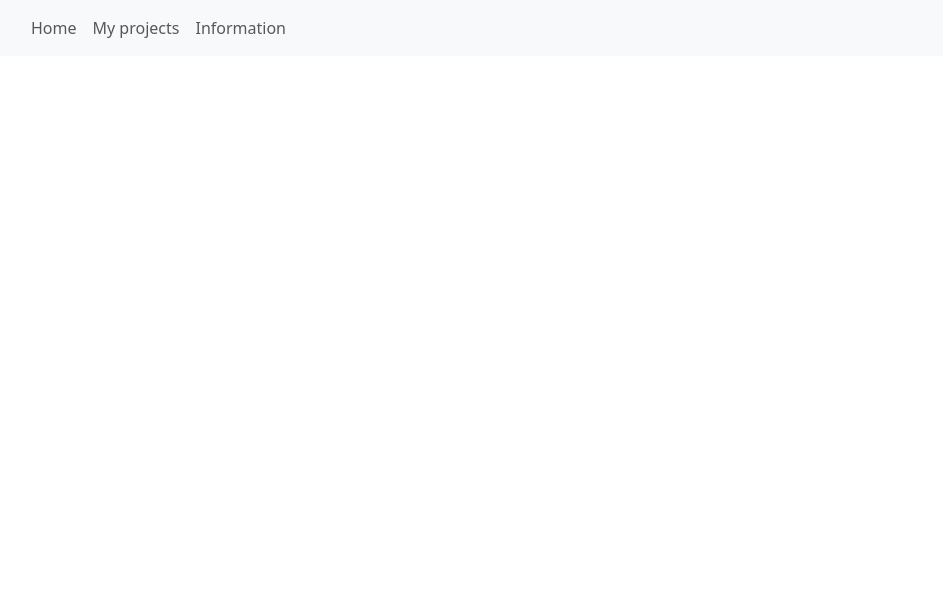
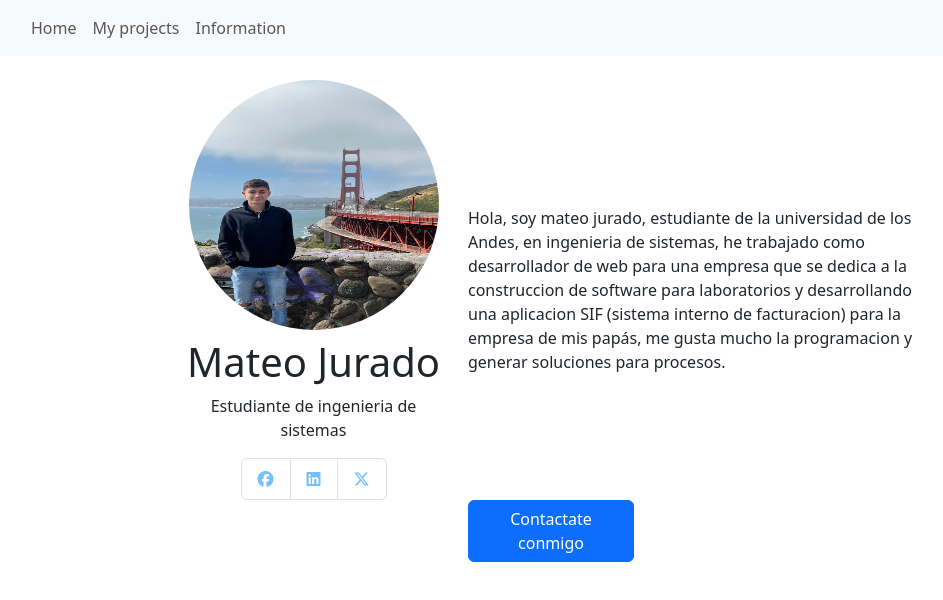
Before and after one commit to ajuradouniandes/miFirtsHTML, a plain HTML site: page index.html in a window 1280 px wide. Shown: the whole page, without its empty margins (89-1032 px from the left). Drawn offline with nearby package versions, Linux system fonts and the light colour scheme.

Commit message:
Cambios en la pagina principal

```diff
--- a/index.html
+++ b/index.html
@@ -9,6 +9,8 @@
     <script src="https://cdn.jsdelivr.net/npm/bootstrap@5.3.3/dist/js/bootstrap.bundle.min.js"
         integrity="sha384-YvpcrYf0tY3lHB60NNkmXc5s9fDVZLESaAA55NDzOxhy9GkcIdslK1eN7N6jIeHz"
         crossorigin="anonymous"></script>
+    <!-- Font Awesome -->
+    <script src="https://kit.fontawesome.com/b856c03934.js" crossorigin="anonymous"></script>
 </head>
 
 <body>
@@ -35,4 +37,70 @@
         </div>
     </nav>
 
+    <div class="container mt-4">
+        <div class="row align-items-center">
+            <div class="col-3 offset-2">
+                <div class="row">
+                    <div class="col-12 d-flex justify-content-center">
+                        <img src="static/WhatsApp Image 2025-03-30 at 22.52.18.jpeg" class="rounded-circle" alt="Mi Imagen">
+                    </div>
+                    <div class="col-12 mt-2">
+                        <h1 class="text-center">Mateo Jurado</h1>
+                    </div>
+                    <div class="col-12">
+                        <p class="text-center">Estudiante de ingenieria de sistemas</p>
+                    </div>
+                    <div class="col-12 d-flex justify-content-center">
+                        <ul class="list-group list-group-horizontal">
+                            <li class="list-group-item"><i class="fa-brands fa-facebook" style="color: #74C0FC;"></i></li>
+                            <li class="list-group-item"><i class="fa-brands fa-linkedin" style="color: #74C0FC;"></i></li>
+                            <li class="list-group-item"><i class="fa-brands fa-x-twitter" style="color: #74C0FC;"></i></li>
+                        </ul>
+                    </div>
+                </div>
+            </div>
+            <div class="col-5">
+                <p class="mb-0">Hola, soy mateo jurado, estudiante de la universidad de los Andes, en ingenieria de sistemas, he trabajado como desarrollador de
+                    web para una empresa que se dedica a la construccion de software para laboratorios y desarrollando una aplicacion SIF (sistema interno de facturacion)
+                    para la empresa de mis papás, me gusta mucho la programacion y generar soluciones para procesos.
+                </p>
+            </div>
+
+
+            <div class="col-2 offset-5">
+                <button class="btn btn-primary" type="button" data-bs-toggle="collapse" data-bs-target="#collapseWidthExample" aria-expanded="false" aria-controls="collapseWidthExample">
+                Contactate conmigo
+                </button>
+            </div>
+
+
+            <!-- formulario de contacto -->
+            <div class="col-md-6 offset-lg-3 collapse " id="collapseWidthExample">
+                <form>
+                    <div class="mb-3">
+                        <label for="nombre" class="form-label">Nombre</label>
+                        <input type="text" class="form-control" id="nombre" placeholder="Tu nombre">
+                    </div>
+                    <div class="mb-3">
+                        <label for="email" class="form-label">Correo Electrónico</label>
+                        <input type="email" class="form-control" id="email" placeholder="tucorreo@email.com">
+                    </div>
+                    <div class="mb-3">
+                        <label for="mensaje" class="form-label">Mensaje</label>
+                        <textarea class="form-control" id="mensaje" rows="4" placeholder="Escribe tu mensaje..."></textarea>
+                    </div>
+                    <div class="text-center">
+                        <button id="btn_enviar" class="btn btn-primary">Enviar</button>
+                    </div>
+                </form>
+            </div>
+        </div>
+    </div>
+</body>
+<script type="text/javascript">
+    document.getElementById('btn_enviar').addEventListener('click', function () {
+        alert('Mensaje enviado');
+    });
+</script>
+
 </html>
--- a/style.css
+++ b/style.css
@@ -1,3 +1,8 @@
 .ms-x{
     margin-left: 100px;
 }
+
+.rounded-circle{
+    width: 250px;
+    height: 250px;
+}
```
Also changed, not shown: Static/WhatsApp Image 2025-03-30 at 22.52.18.jpeg (added), Static/facebook_icon_264986.ico (added), Static/instagram_icon_264992.ico (added), Static/linkedin_icon_264993.ico (added), 1 other file.
